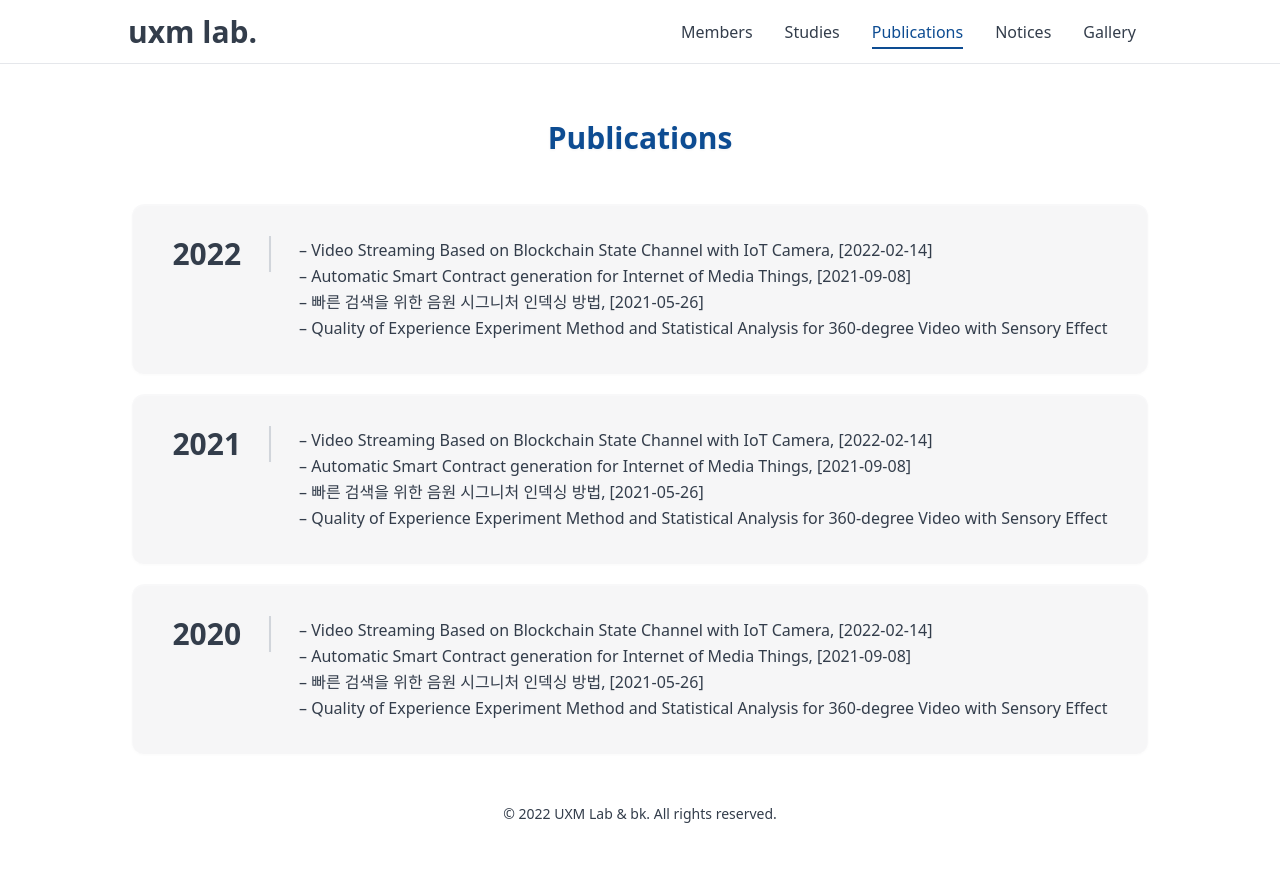
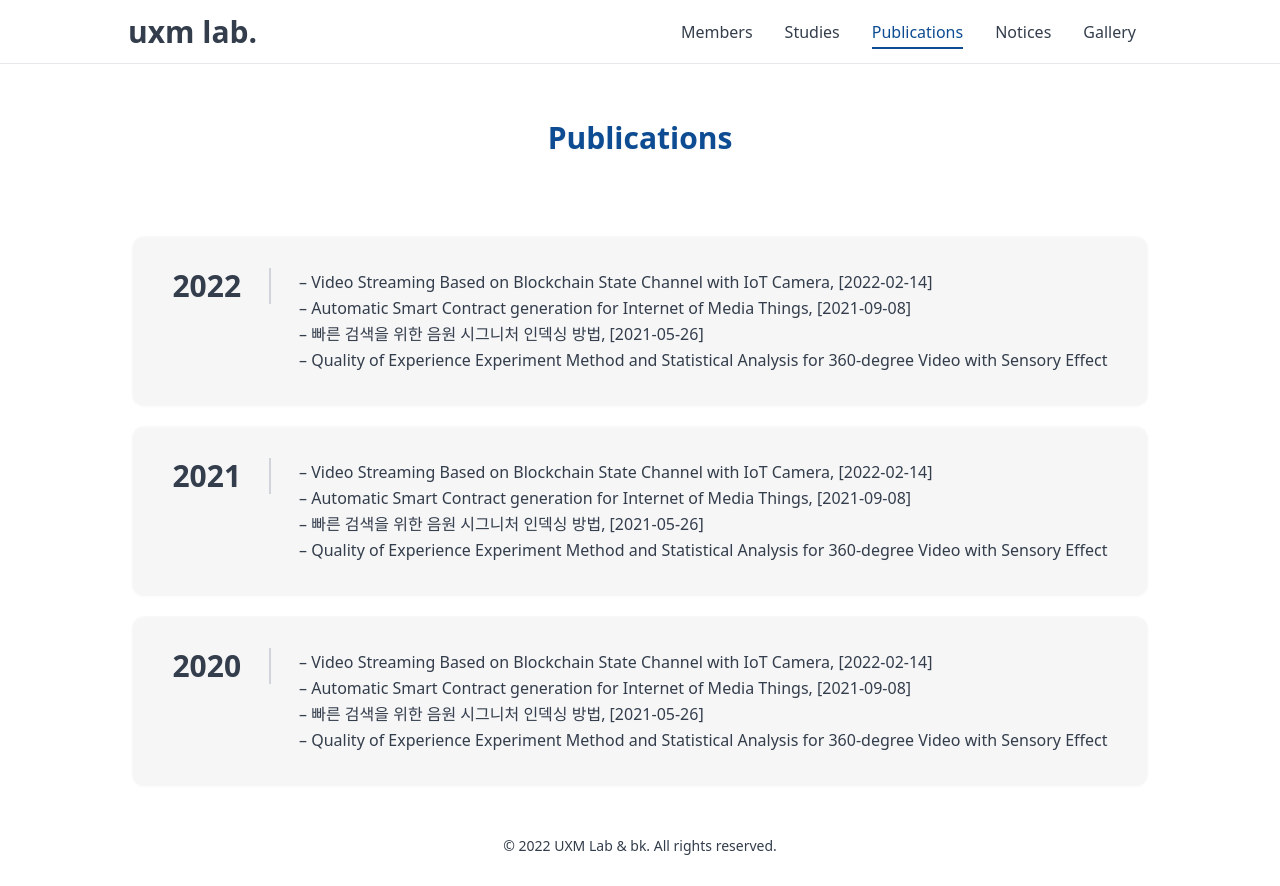
Before and after one commit to k-kbk/UXM-Lab-FE, a React (Create React App) app: page /publications in a window 1280 px wide. Before the commit the page ends 854 px from the top, so only its background shows below. Built offline with nearby package versions, Linux system fonts and the light colour scheme.

Commit message:
feat: 기타 디자인 수정

```diff
--- a/src/components/home/AboutUs.jsx
+++ b/src/components/home/AboutUs.jsx
@@ -11,7 +11,7 @@ const AboutUS = (props) => {
   return (
     <article ref={props.element} className='home-article_2'>
       <div className='article-container_2'>
-        <div className='-mt-10 sm:mb-20'>
+        <div className='-mt-10'>
           <h2 className='heading'>About Us (예시)</h2>
         </div>
         <div>
--- a/src/pages/Publications.jsx
+++ b/src/pages/Publications.jsx
@@ -5,7 +5,7 @@ const Publications = () => {
   return (
     <main className='main'>
       <div className='main-container'>
-        <div className='mt-24 sm:mt-30 sm:mb-12'>
+        <div className='mt-24 sm:mt-30'>
           <h1 className='heading'>Publications</h1>
         </div>
         <article className='publications-article'>
--- a/src/styles/global.css
+++ b/src/styles/global.css
@@ -12,6 +12,7 @@ body,
 #root {
   font-family: 'Pretendard Variable', ui-sans-serif, system-ui, -apple-system;
   -webkit-font-smoothing: antialiased;
+  word-break: keep-all;
 
   width: 100%;
   height: 100%;
@@ -30,10 +31,10 @@ body,
   @apply max-w-screen-lg w-full h-auto flex flex-col justify-center items-center drop-shadow-sm;
 }
 .heading {
-  @apply font-semibold text-2xl sm:text-3xl text-myBlue mb-10 sm:mb-0;
+  @apply font-semibold text-2xl sm:text-3xl text-myBlue mb-10 sm:mb-20;
 }
 .typo {
-  @apply font-medium text-base sm:text-xl break-keep;
+  @apply font-medium text-base sm:text-xl;
 }
 
 /*
@@ -102,7 +103,7 @@ body,
   @apply w-full h-full flex flex-col justify-center;
 }
 .card-container {
-  @apply flex flex-col sm:flex-row sm:justify-evenly items-center sm:mt-20;
+  @apply flex flex-col sm:flex-row sm:justify-evenly items-center;
 }
 .card {
   @apply w-64 sm:w-72 h-40 sm:h-56 flex flex-col justify-center items-center mb-5 sm:mb-0 bg-myGray bg-opacity-40 rounded-xl;
```
